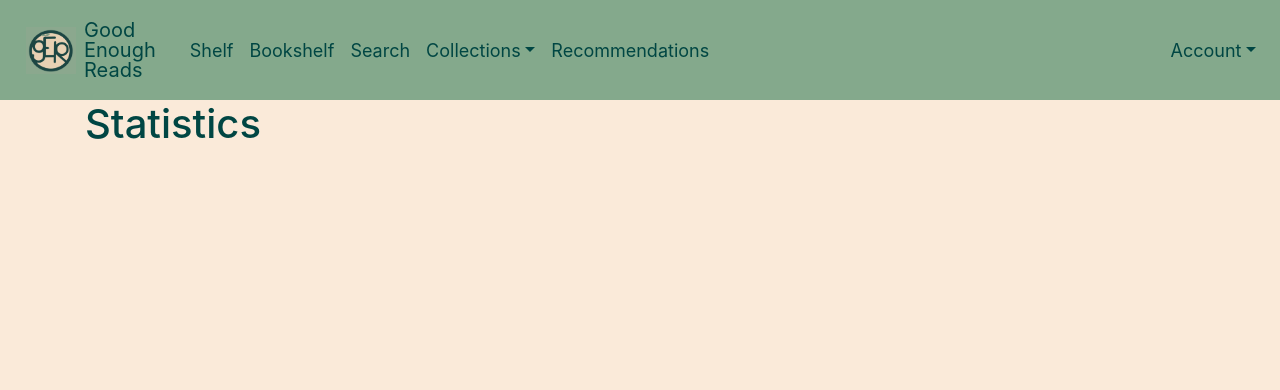
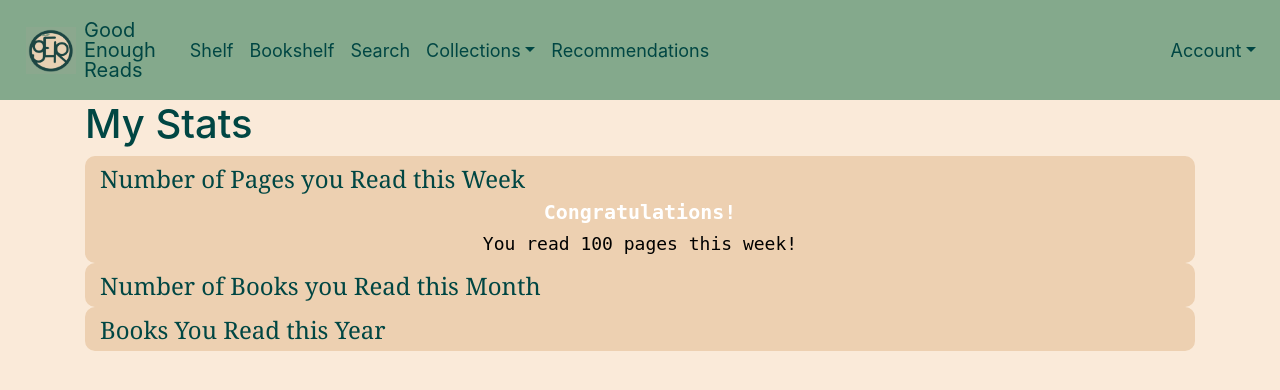
Before and after one commit to danijourdain/SENG401_Group15_GoodEnoughReads, a Django app: template GoodEnoughReads/statistics/templates/statistics/statistics.html in a window 1280 px wide. Shown: the top 390 px of the page. Run offline with Django 4.2, Linux system fonts and the light colour scheme; the template is opened without the code that fills it, so the values that code supplies are empty; some libraries are stand-ins or nearby versions.

Commit message:
Update statistics.html

```diff
--- a/GoodEnoughReads/statistics/templates/statistics/statistics.html
+++ b/GoodEnoughReads/statistics/templates/statistics/statistics.html
@@ -3,5 +3,42 @@
 {% block title %}Statistics{% endblock %}
 
 {% block content %}
-  <h1>Statistics</h1>
+  <!DOCTYPE html>
+  <html>
+    <head>
+
+    </head>
+  <body>
+    <h1>
+      My Stats
+    </h1>
+
+    <div class="container">
+      <div class ="row", style="background-color: #EDD0B1; padding-top: 5px; border-radius: 10px;">
+        <div class ="col" style = "color: #004643; font-size: 24px; margin-bottom: 3px; font-family: Cambria, Cochin, Georgia, Times, 'Times New Roman', serif">
+          <p style = "margin-bottom: 0px;"> Number of Pages you Read this Week</p>
+          <p style = "text-align:center; color: #FFFFFF; font-size: 20px; margin-bottom: 3px; font-family: Andalé Mono, monospace"> <Strong> Congratulations! </Strong> </p>
+          <p style = "text-align:center; color: #000000; font-size: 18px; margin-bottom: 3px; font-family: Andalé Mono, monospace"> You read 100 pages this week! </p>
+        </div>
+      </div>
+    </div>
+
+
+    <div class="container">
+      <div class="row", style="background-color: #EDD0B1; padding-top: 5px; border-radius: 10px;">
+        <div class="col" style = "color: #004643; font-size: 24px; margin-bottom: 3px; font-family: Cambria, Cochin, Georgia, Times, 'Times New Roman', serif">
+          <p style = "margin-bottom: 0px;"> Number of Books you Read this Month</p>
+        </div>
+      </div>
+    </div>
+
+    <div class="container">
+      <div class="row", style="background-color: #EDD0B1; padding-top: 5px; border-radius: 10px;">
+        <div class="col" style = "color: #004643; font-size: 24px; margin-bottom: 3px; font-family: Cambria, Cochin, Georgia, Times, 'Times New Roman', serif">
+          <p style = "margin-bottom: 0px;"> Books You Read this Year</p>
+        </div>
+      </div>
+    </div>
+
+
 {% endblock %}
```
